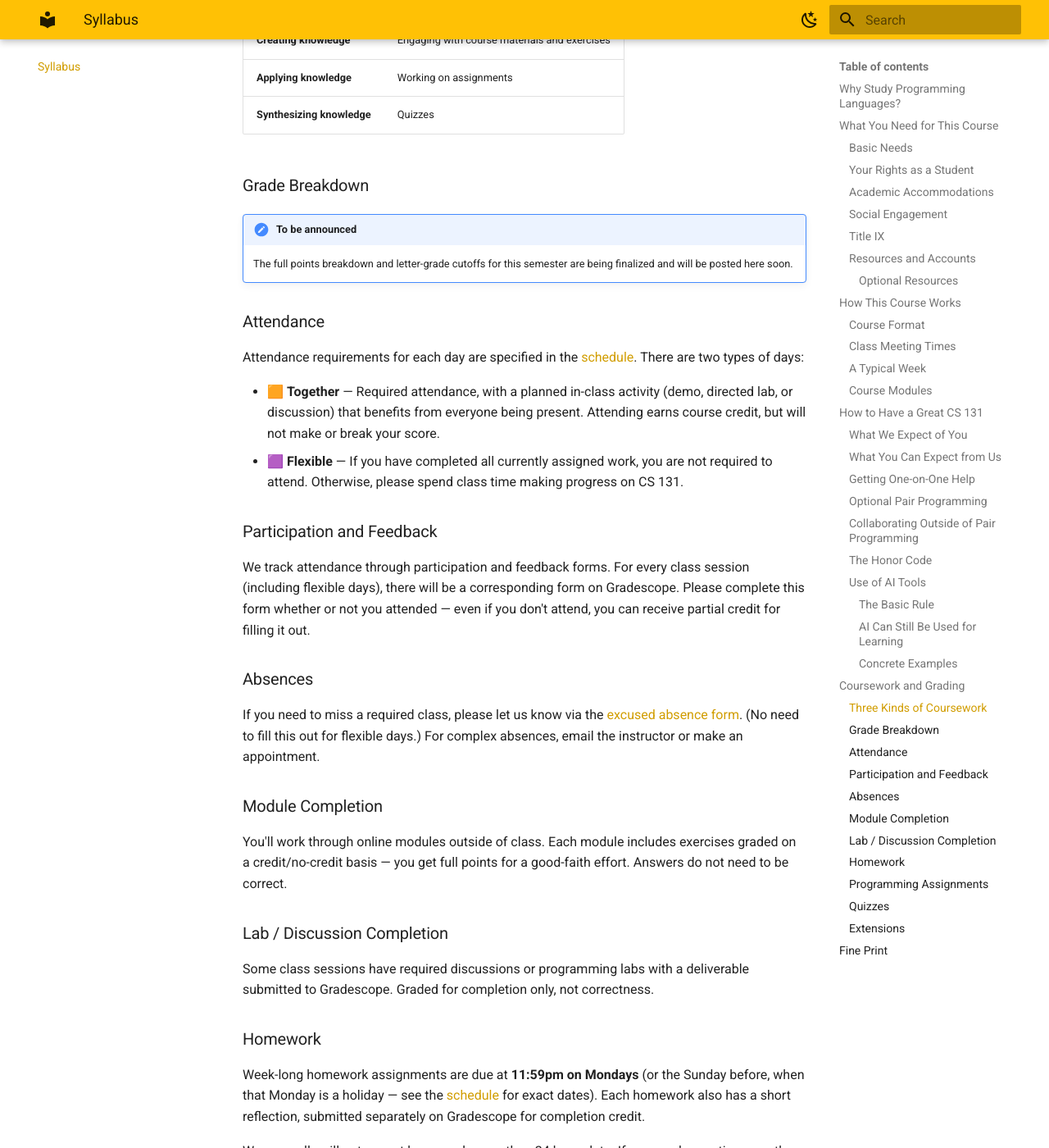
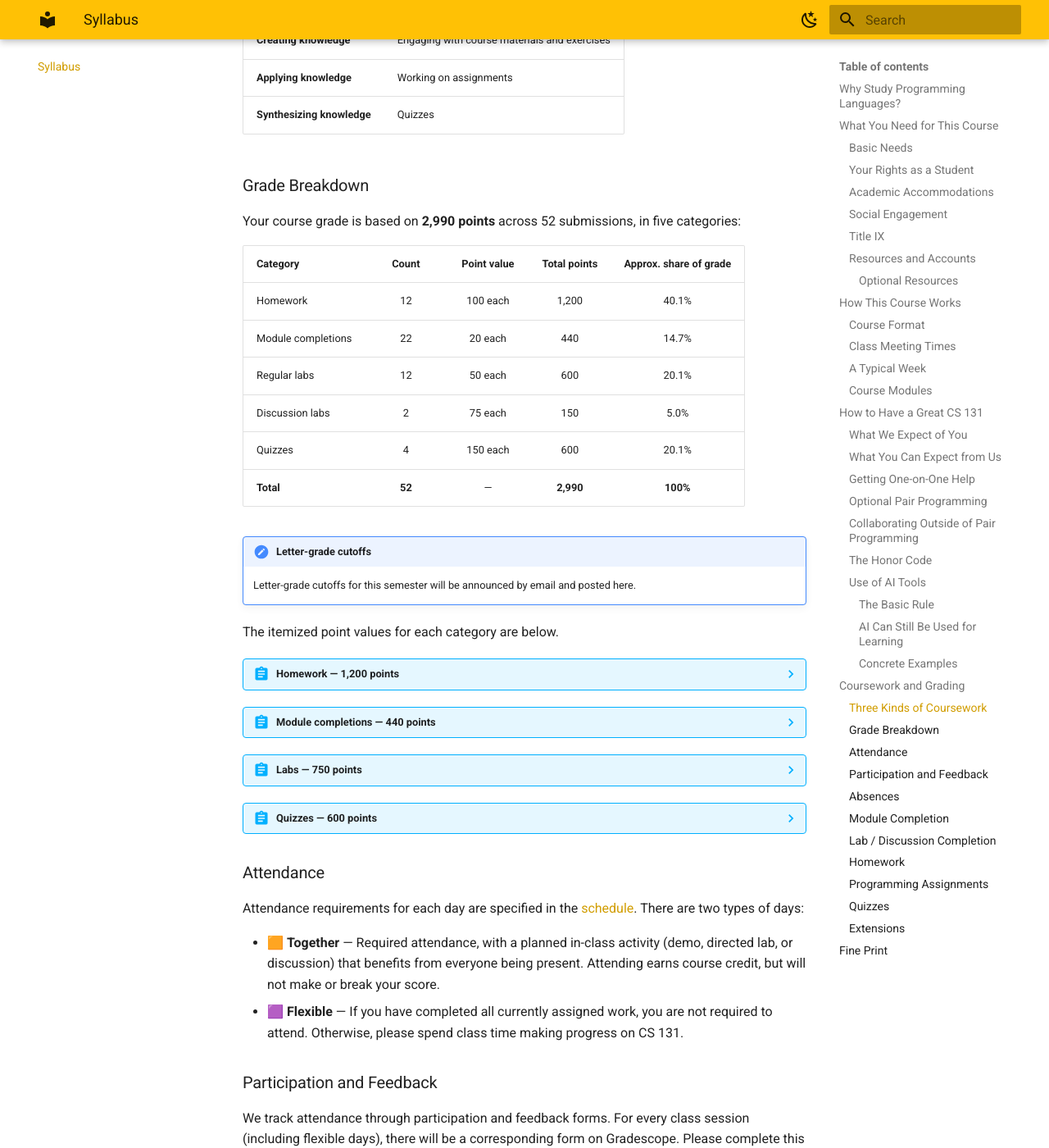
Before and after one commit to lbang-hmc/cs-131-website, an MkDocs documentation site: the page built from content/syllabus.md, in a window 1280 px wide and 1400 px high, scrolled down 10029 px. Shown: the whole window at 82% size. Built offline with MkDocs 1.6.1 and Material for MkDocs 9.7.7, drawn with Linux system fonts in a browser that asks for light colours.

Commit message:
Add grade breakdown to syllabus
Replace the "to be announced" placeholder with the points breakdown:
summary table (2,990 points across 52 submissions) plus collapsible
itemized tables for homework, module completions, labs, and quizzes.

Co-Authored-By: Claude Sonnet 5 <noreply@anthropic.com>
Claude-Session: https://claude.ai/code/session_01W5JdZqt3Whc8ViMucnnZcZ

```diff
--- a/content/syllabus.md
+++ b/content/syllabus.md
@@ -271,8 +271,93 @@ If you are ever unsure whether a particular use is allowed, ask before using it.
 
 ### Grade Breakdown
 
-!!! note "To be announced"
-    The full points breakdown and letter-grade cutoffs for this semester are being finalized and will be posted here soon.
+Your course grade is based on **2,990 points** across 52 submissions, in five categories:
+
+| Category | Count | Point value | Total points | Approx. share of grade |
+|----------|:-----:|:-----------:|:------------:|:----------------------:|
+| Homework | 12 | 100 each | 1,200 | 40.1% |
+| Module completions | 22 | 20 each | 440 | 14.7% |
+| Regular labs | 12 | 50 each | 600 | 20.1% |
+| Discussion labs | 2 | 75 each | 150 | 5.0% |
+| Quizzes | 4 | 150 each | 600 | 20.1% |
+| **Total** | **52** | — | **2,990** | **100%** |
+
+!!! note "Letter-grade cutoffs"
+    Letter-grade cutoffs for this semester will be announced by email and posted here.
+
+The itemized point values for each category are below.
+
+??? abstract "Homework — 1,200 points"
+    | Assignment | Points |
+    |------------|:------:|
+    | HW 01: peoPLe | 100 |
+    | HW 02: FUNctional Programming | 100 |
+    | HW 03: Lists, Data Types, Stack Machines | 100 |
+    | HW 04: Little Languages (RegEx, Art) | 100 |
+    | HW 05: PicPlot Part 1: Compiling | 100 |
+    | HW 06: PicPlot Part 2: Parsing | 100 |
+    | HW 07: Monadic Eval | 100 |
+    | HW 08: Lambda Calc | 100 |
+    | HW 09: Raskell Eval | 100 |
+    | HW 10: Raskell Parser | 100 |
+    | HW 11: Types | 100 |
+    | HW 12: peoPLe | 100 |
+    | **Homework total** | **1,200** |
+
+??? abstract "Module completions — 440 points"
+    | Module | Points |
+    |--------|:------:|
+    | Module 1.1: Intro / What is CS 131? | 20 |
+    | Module 2.1: Intro to Haskell | 20 |
+    | Module 2.2: Functional Programming and Higher-Order Functions | 20 |
+    | Module 3.1: FP, HOF, Lists | 20 |
+    | Module 3.2: Data Types | 20 |
+    | Module 4.1: Syntax / Semantics | 20 |
+    | Module 4.2: Eval / Interpretation | 20 |
+    | Module 5.1: Scope | 20 |
+    | Module 5.2: Environments / Closures | 20 |
+    | Module 6.1: Parsing | 20 |
+    | Module 6.2: Parser Combinators | 20 |
+    | Module 7.1: Functors | 20 |
+    | Module 7.2: Monads | 20 |
+    | Module 8.1: Lambda Calculus | 20 |
+    | Module 9.1: Lambda Calculus | 20 |
+    | Module 9.2: Lambda Calculus | 20 |
+    | Module 10.1: LC → Raskell | 20 |
+    | Module 10.2: LC → Raskell | 20 |
+    | Module 11.1: Types | 20 |
+    | Module 12.1: Types | 20 |
+    | Module 12.2: Types | 20 |
+    | Module 14.1: peoPLe | 20 |
+    | **Module total** | **440** |
+
+??? abstract "Labs — 750 points"
+    | Lab | Points |
+    |-----|:------:|
+    | Lab 01: Server / Course Workflow | 50 |
+    | Lab 02: Haskell and GHCi | 50 |
+    | Lab 03: Functional Programming | 50 |
+    | Lab 04: Eval ASTs | 50 |
+    | Lab 05: PicPlot | 50 |
+    | Lab 06: Parsing | 50 |
+    | Lab 07: Monads | 50 |
+    | Lab 08: Lambda Calculus | 50 |
+    | Lab 09: S-Expressions (Raskell) | 50 |
+    | Lab 10: Parsing S-Expressions | 50 |
+    | Lab 11: Types | 50 |
+    | Lab 12: peoPLe | 50 |
+    | Discussion Lab 01 | 75 |
+    | Discussion Lab 02 | 75 |
+    | **Lab total** | **750** |
+
+??? abstract "Quizzes — 600 points"
+    | Quiz | Points |
+    |------|:------:|
+    | Quiz 1 | 150 |
+    | Quiz 2 | 150 |
+    | Quiz 3 | 150 |
+    | Quiz 4 | 150 |
+    | **Quiz total** | **600** |
 
 ### Attendance
 
```
